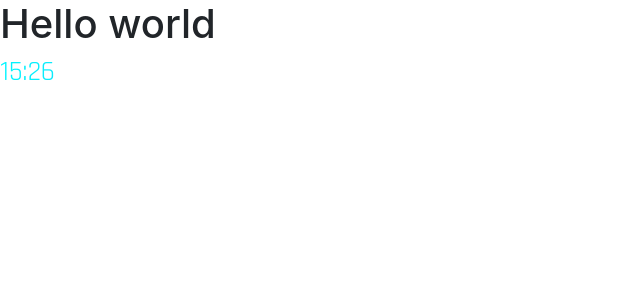
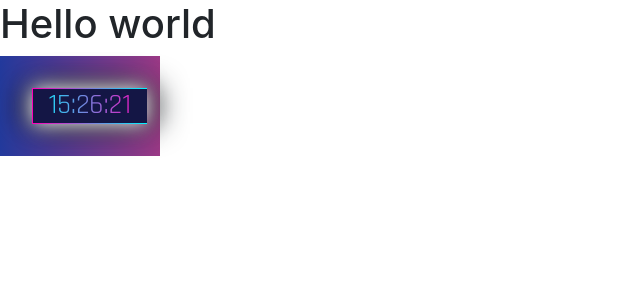
Before and after one commit to RTMezulis/MdorHW, an Angular app: page / in a window 1280 px wide. Shown: the top 300 px of the page, without its empty margins (0-640 px from the left). Built offline with nearby package versions, Linux system fonts and the light colour scheme.

Commit message:
Added a new font the the clock

```diff
--- a/src/app/components/clock/clock.component.html
+++ b/src/app/components/clock/clock.component.html
@@ -1 +1,9 @@
-<h3>{{ Time | date:'HH:mm'}}</h3>
+<div class="clock">
+  <div class="glow">
+    <div class="clock-border">
+      <div class="timer">
+        <h3>{{ Time |async|date:'HH:mm:ss'}}</h3>
+      </div>
+    </div>
+  </div>
+</div>
--- a/src/app/components/clock/clock.component.ts
+++ b/src/app/components/clock/clock.component.ts
@@ -1,5 +1,6 @@
-import { Component, OnInit } from '@angular/core';
-import {timer} from "rxjs";
+import {Component, OnInit} from '@angular/core';
+import {Observable, timer} from "rxjs";
+import {map} from "rxjs/operators";
 
 @Component({
   selector: 'app-clock',
@@ -7,14 +8,14 @@ import {timer} from "rxjs";
   styleUrls: ['./clock.component.css']
 })
 export class ClockComponent implements OnInit {
-  Time?: Date
+  Time?: Observable<Date>
 
   constructor() { }
 
   ngOnInit(): void {
-  timer(0, 1000).subscribe(() => {
-    this.Time = new Date()
-  })
-  }
-
+  this.Time = timer(0, 1000).pipe(
+    map(() => {
+      return new Date()
+    })
+  )}
 }
```
